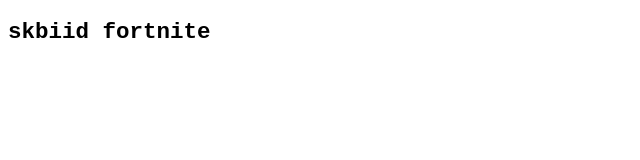
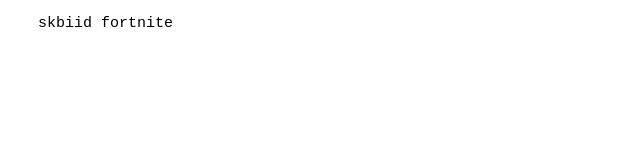
Before and after one commit to sandraluo22/ma2.github.io, a plain HTML site: page index.html in a window 1280 px wide. Shown: the whole page, without its empty margins (0-640 px from the left). Drawn offline with Linux system fonts and the light colour scheme.

Commit message:
Update index.html

```diff
--- a/index.html
+++ b/index.html
@@ -16,6 +16,8 @@
     </style>
   </head>
   <body>
-      <h2>skbiid fortnite</h2>
+      <p>
+        skbiid fortnite
+      </p>
   </body>
 </html>
```
